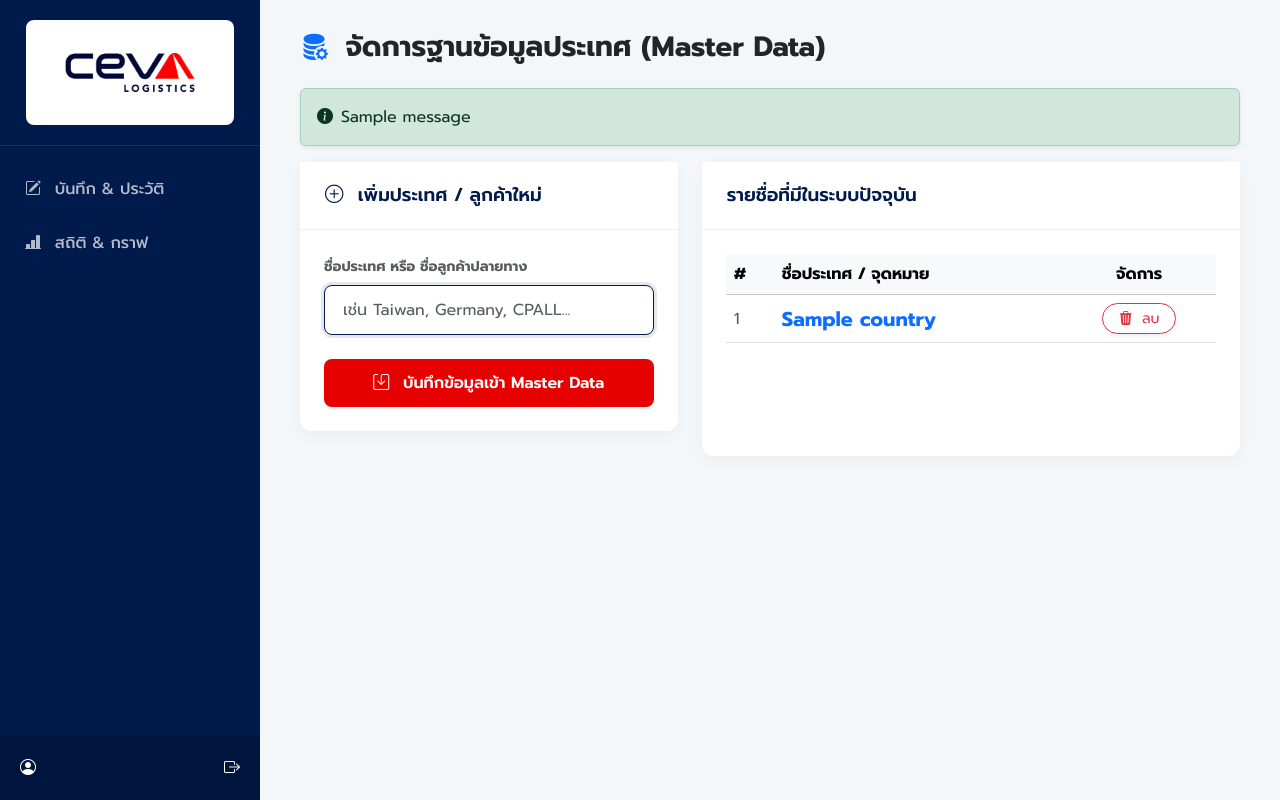
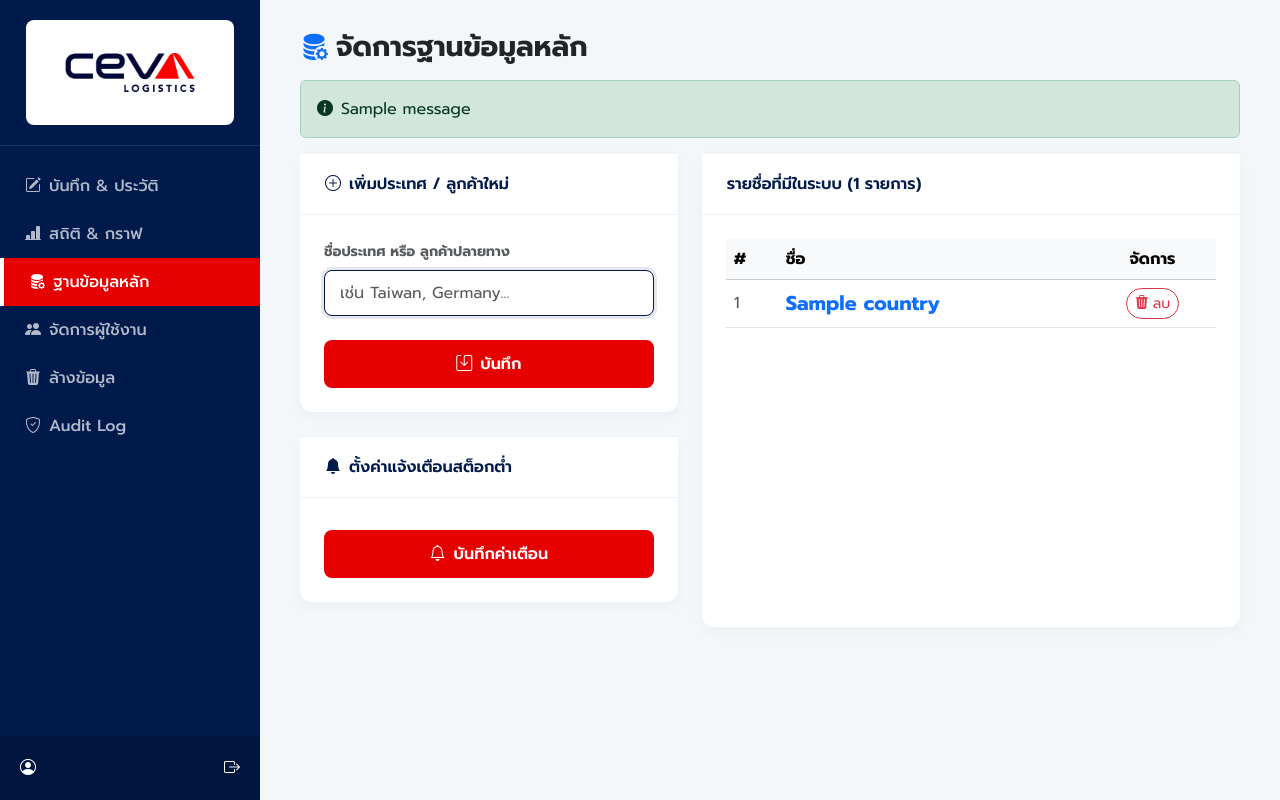
Before and after one commit to Santar-C/ceva-pallet, a Flask app: template templates/master_data.html in a window 1280 px wide. Run offline with Flask 3, Linux system fonts and the light colour scheme; the template is opened without the code that fills it: most values are stand-ins (such as "Sample title", 1, 10 or a date in 2020); one stand-in notice (Sample message) is shown; some libraries are stand-ins or nearby versions.

Commit message:
Update master_data.html

```diff
--- a/templates/master_data.html
+++ b/templates/master_data.html
@@ -1,46 +1,39 @@
 <!DOCTYPE html>
 <html lang="th">
 <head>
-    <meta charset="UTF-8">
-    <title>จัดการฐานข้อมูลหลัก | CEVA</title>
+    <meta charset="UTF-8"><title>ฐานข้อมูลหลัก | CEVA</title>
     <link href="https://fonts.googleapis.com/css2?family=Prompt:wght@300;400;500;600;700&display=swap" rel="stylesheet">
     <link href="https://cdn.jsdelivr.net/npm/bootstrap@5.3.2/dist/css/bootstrap.min.css" rel="stylesheet">
     <link rel="stylesheet" href="https://cdn.jsdelivr.net/npm/bootstrap-icons@1.11.1/font/bootstrap-icons.css">
-
     <style>
-        :root { --ceva-blue: #001a4c; --ceva-red: #e60000; --bg-gray: #f4f7fa; }
-        body { font-family: 'Prompt', sans-serif; background-color: var(--bg-gray); color: #333; overflow-x: hidden; }
-        .sidebar { width: 260px; height: 100vh; position: fixed; background-color: var(--ceva-blue); color: white; padding-top: 20px; z-index: 1000; transition: 0.3s;}
-        .main-content { margin-left: 260px; padding: 30px 40px; min-height: 100vh; }
-        .sidebar-logo { text-align: center; padding-bottom: 20px; border-bottom: 1px solid rgba(255,255,255,0.1); }
-        .sidebar-logo img { background: white; padding: 8px 12px; border-radius: 8px; width: 80%; transition: 0.3s;}
-        .sidebar-logo img:hover { transform: scale(1.05); }
-        .nav-link { color: rgba(255,255,255,0.7); padding: 15px 25px; font-weight: 500; transition: all 0.3s; }
-        .nav-link.active { color: white; background-color: var(--ceva-red); border-left: 4px solid white; }
-        .nav-link:hover { color: white; background-color: rgba(255,255,255,0.05); padding-left: 32px; }
-        .user-panel { position: absolute; bottom: 0; width: 100%; padding: 20px; background-color: rgba(0,0,0,0.2); }
-
-        .ceva-card { background: white; border-radius: 12px; box-shadow: 0 4px 15px rgba(0,0,0,0.04); margin-bottom: 25px; transition: 0.3s; }
-        .ceva-card:hover { transform: translateY(-6px); box-shadow: 0 12px 30px rgba(0,26,76,0.08); }
-        .card-header { background: white; border-bottom: 1px solid #edf2f9; padding: 20px 25px; font-weight: 600; font-size: 1.15rem; color: var(--ceva-blue); border-radius: 12px 12px 0 0; }
-
-        .form-control { border-radius: 8px; padding: 12px 18px; border: 1px solid #dde3eb; }
-        .form-control:focus { border-color: var(--ceva-blue); box-shadow: 0 0 0 3px rgba(0,26,76,0.1); }
-        .btn-ceva { background-color: var(--ceva-red); color: white; padding: 12px 20px; border-radius: 8px; font-weight: 600; border: none; transition: 0.3s; }
-        .btn-ceva:hover { background-color: #cc0000; transform: translateY(-2px); }
+        :root{--ceva-blue:#001a4c;--ceva-red:#e60000;--bg-gray:#f4f7fa}
+        body{font-family:'Prompt',sans-serif;background:var(--bg-gray)}
+        .sidebar{width:260px;height:100vh;position:fixed;background:var(--ceva-blue);color:white;padding-top:20px;z-index:1000}
+        .main-content{margin-left:260px;padding:30px 40px;min-height:100vh}
+        .sidebar-logo{text-align:center;padding-bottom:20px;border-bottom:1px solid rgba(255,255,255,0.1)}
+        .sidebar-logo img{background:white;padding:8px 12px;border-radius:8px;width:80%}
+        .nav-link{color:rgba(255,255,255,0.7);padding:12px 25px;font-weight:500;transition:all 0.3s}
+        .nav-link.active{color:white;background:var(--ceva-red);border-left:4px solid white}
+        .nav-link:hover{color:white;background:rgba(255,255,255,0.05);padding-left:32px}
+        .user-panel{position:absolute;bottom:0;width:100%;padding:20px;background:rgba(0,0,0,0.2)}
+        .ceva-card{background:white;border-radius:12px;box-shadow:0 4px 15px rgba(0,0,0,0.04);margin-bottom:25px}
+        .card-header{background:white;border-bottom:1px solid #edf2f9;padding:18px 25px;font-weight:600;color:var(--ceva-blue);border-radius:12px 12px 0 0}
+        .form-control{border-radius:8px;border:1px solid #dde3eb;padding:10px 15px}
+        .form-control:focus{border-color:var(--ceva-blue);box-shadow:0 0 0 3px rgba(0,26,76,0.1)}
+        .btn-ceva{background:var(--ceva-red);color:white;padding:12px 20px;border-radius:8px;font-weight:600;border:none;transition:0.3s;width:100%}
+        .btn-ceva:hover{background:#cc0000}
     </style>
 </head>
 <body>
-
 <div class="sidebar">
     <div class="sidebar-logo"><img src="{{ url_for('static', filename='logo.png') }}"></div>
     <div class="nav flex-column mt-3">
-            <a href="{{ url_for('index') }}" class="nav-link"><i class="bi bi-pencil-square me-2"></i> บันทึก & ประวัติ</a>
-            <a href="{{ url_for('dashboard') }}" class="nav-link"><i class="bi bi-bar-chart-line-fill me-2"></i> สถิติ & กราฟ</a>
-            {% if session.role == 'admin' %}
-            <a href="{{ url_for('master_data') }}" class="nav-link active"><i class="bi bi-database-fill-gear me-2"></i> ฐานข้อมูลหลัก</a>
-            <a href="{{ url_for('manage_users') }}" class="nav-link"><i class="bi bi-people-fill me-2"></i> จัดการผู้ใช้งาน</a>
-            {% endif %}
+        <a href="{{ url_for('index') }}" class="nav-link"><i class="bi bi-pencil-square me-2"></i>บันทึก & ประวัติ</a>
+        <a href="{{ url_for('dashboard') }}" class="nav-link"><i class="bi bi-bar-chart-line-fill me-2"></i>สถิติ & กราฟ</a>
+        <a href="{{ url_for('master_data') }}" class="nav-link active"><i class="bi bi-database-fill-gear me-2"></i>ฐานข้อมูลหลัก</a>
+        <a href="{{ url_for('manage_users') }}" class="nav-link"><i class="bi bi-people-fill me-2"></i>จัดการผู้ใช้งาน</a>
+        <a href="{{ url_for('admin_clear') }}" class="nav-link"><i class="bi bi-trash3-fill me-2"></i>ล้างข้อมูล</a>
+        <a href="{{ url_for('audit_log') }}" class="nav-link"><i class="bi bi-shield-check me-2"></i>Audit Log</a>
     </div>
     <div class="user-panel">
         <div class="fw-bold d-flex justify-content-between align-items-center">
@@ -51,27 +44,40 @@
 </div>
 
 <div class="main-content">
-        <h3 class="fw-bold text-dark mb-4"><i class="bi bi-database-fill-gear me-2 text-primary"></i> จัดการฐานข้อมูลประเทศ (Master Data)</h3>
+    <h3 class="fw-bold text-dark mb-3"><i class="bi bi-database-fill-gear me-2 text-primary"></i>จัดการฐานข้อมูลหลัก</h3>
 
     {% with messages = get_flashed_messages(with_categories=true) %}
-            {% if messages %}{% for category, message in messages %}
-                <div class="alert alert-{{ 'success' if category == 'success' else 'danger' }} shadow-sm">
-                    <i class="bi bi-info-circle-fill me-2"></i>{{ message }}
-                </div>
-            {% endfor %}{% endif %}
-        {% endwith %}
+    {% if messages %}{% for cat, msg in messages %}
+    <div class="alert alert-{{ 'success' if cat == 'success' else 'danger' }}"><i class="bi bi-info-circle-fill me-2"></i>{{ msg }}</div>
+    {% endfor %}{% endif %}{% endwith %}
 
     <div class="row g-4">
         <div class="col-lg-5">
             <div class="ceva-card">
-                    <div class="card-header"><i class="bi bi-plus-circle me-2"></i> เพิ่มประเทศ / ลูกค้าใหม่</div>
+                <div class="card-header"><i class="bi bi-plus-circle me-2"></i>เพิ่มประเทศ / ลูกค้าใหม่</div>
                 <div class="card-body p-4">
                     <form action="{{ url_for('add_country') }}" method="POST">
-                            <div class="mb-4">
-                                <label class="fw-bold text-muted small mb-2">ชื่อประเทศ หรือ ชื่อลูกค้าปลายทาง</label>
-                                <input type="text" class="form-control" name="country_name" required placeholder="เช่น Taiwan, Germany, CPALL..." autofocus>
+                        <div class="mb-4"><label class="fw-bold text-muted small mb-2">ชื่อประเทศ หรือ ลูกค้าปลายทาง</label>
+                        <input type="text" class="form-control" name="country_name" required placeholder="เช่น Taiwan, Germany..." autofocus></div>
+                        <button type="submit" class="btn-ceva"><i class="bi bi-save me-2"></i>บันทึก</button>
+                    </form>
                 </div>
-                            <button type="submit" class="btn-ceva w-100 shadow-sm"><i class="bi bi-save me-2"></i> บันทึกข้อมูลเข้า Master Data</button>
+            </div>
+
+            <div class="ceva-card">
+                <div class="card-header"><i class="bi bi-bell-fill me-2"></i>ตั้งค่าแจ้งเตือนสต็อกต่ำ</div>
+                <div class="card-body p-4">
+                    <form action="{{ url_for('save_alerts') }}" method="POST">
+                        {% for a in alerts %}
+                        <div class="mb-3">
+                            <label class="fw-bold text-muted small">{{ a.item_type }} — แจ้งเตือนเมื่อน้อยกว่า</label>
+                            <div class="input-group">
+                                <input type="number" class="form-control" name="min_{{ a.item_type.lower() }}" value="{{ a.min_qty }}" min="0">
+                                <span class="input-group-text">ชิ้น</span>
+                            </div>
+                        </div>
+                        {% endfor %}
+                        <button type="submit" class="btn-ceva mt-2"><i class="bi bi-bell me-2"></i>บันทึกค่าเตือน</button>
                     </form>
                 </div>
             </div>
@@ -79,18 +85,18 @@
 
         <div class="col-lg-7">
             <div class="ceva-card h-100">
-                    <div class="card-header">รายชื่อที่มีในระบบปัจจุบัน</div>
-                    <div class="card-body p-4" style="max-height: 600px; overflow-y: auto;">
+                <div class="card-header">รายชื่อที่มีในระบบ ({{ countries|length }} รายการ)</div>
+                <div class="card-body p-4" style="max-height:600px;overflow-y:auto">
                     <table class="table table-hover align-middle">
-                            <thead class="table-light"><tr><th>#</th><th>ชื่อประเทศ / จุดหมาย</th><th class="text-center">จัดการ</th></tr></thead>
+                        <thead class="table-light"><tr><th>#</th><th>ชื่อ</th><th class="text-center">จัดการ</th></tr></thead>
                         <tbody>
                             {% for c in countries %}
                             <tr>
                                 <td class="text-muted">{{ loop.index }}</td>
                                 <td class="fw-bold text-primary fs-5">{{ c.name }}</td>
                                 <td class="text-center">
-                                        <a href="{{ url_for('delete_country', c_id=c.id) }}" class="btn btn-sm btn-outline-danger px-3 rounded-pill shadow-sm" onclick="return confirm('ลบ {{ c.name }}?');">
-                                            <i class="bi bi-trash3-fill me-1"></i> ลบ
+                                    <a href="{{ url_for('delete_country', c_id=c.id) }}" class="btn btn-sm btn-outline-danger rounded-pill" onclick="return confirm('ลบ {{ c.name }}?')">
+                                        <i class="bi bi-trash3-fill me-1"></i>ลบ
                                     </a>
                                 </td>
                             </tr>
```
Lines whose indentation alone changed are shown as unchanged.
